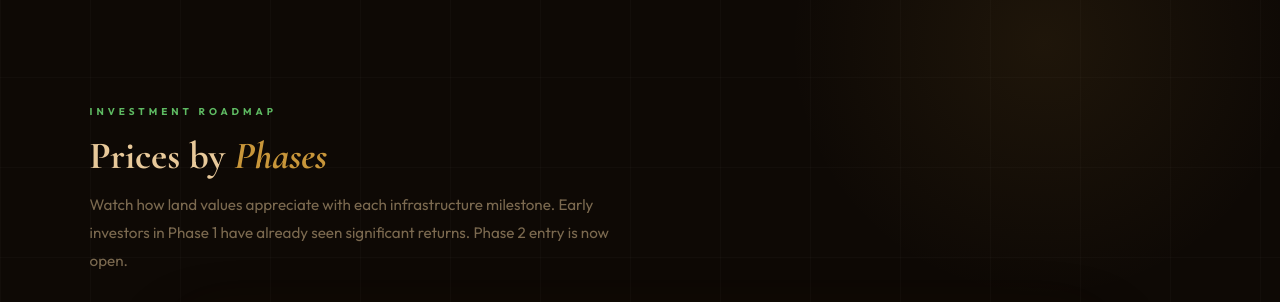
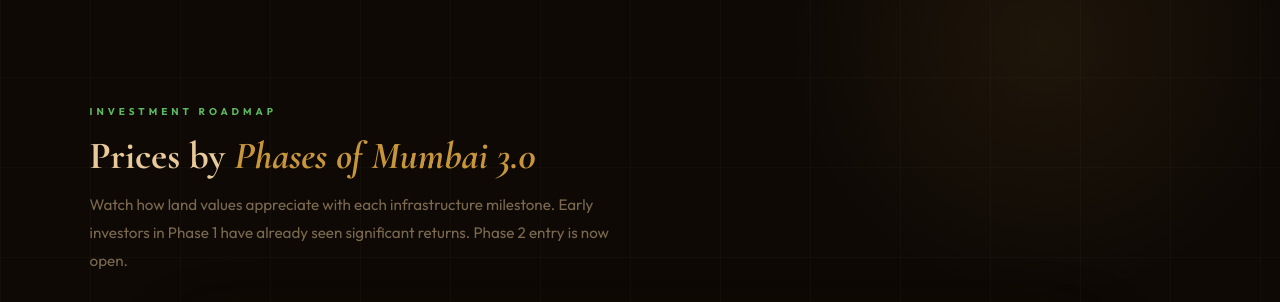
Before and after one commit to qwuitty-prog/7-12-Waale, a plain HTML site: page index.html in a window 1280 px wide. Shown: the part 2740-3042 px from the top of the page. Drawn offline with nearby package versions, Linux system fonts and the light colour scheme.

Commit message:
Update index.html

```diff
--- a/index.html
+++ b/index.html
@@ -1007,7 +1007,7 @@
   <div class="phases-inner">
     <div class="phases-header reveal">
       <span class="sec-label">Investment Roadmap</span>
-      <h2>Prices by <em>Phases</em></h2>
+      <h2>Prices by <em>Phases of Mumbai 3.0</em></h2>
       <p>Watch how land values appreciate with each infrastructure milestone. Early investors in Phase 1 have already seen significant returns. Phase 2 entry is now open.</p>
     </div>
 
```
